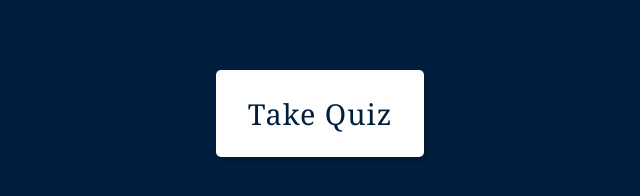
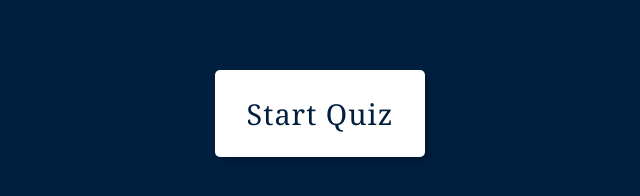
Before and after one commit to HezekiahFeyisayo/QuizApp, a plain HTML site: page index.html in a window 1280 px wide. Shown: the part 392-588 px from the top of the page, 320-960 px from the left. Drawn offline with Linux system fonts and the light colour scheme; a web font is replaced by a local one.

Commit message:
Initial Commit

```diff
--- a/index.html
+++ b/index.html
@@ -18,7 +18,7 @@
         <p> There is a total of 5 questions and you get a mark for each question answered correctly</p>
     </div>
     <section id="section-a">
-        <button class="start_game">Take Quiz</button>
+        <button class="start_game">Start Quiz</button>
     </section>
     <section id="section-b" class="hide">
         <div class="counters">
```
